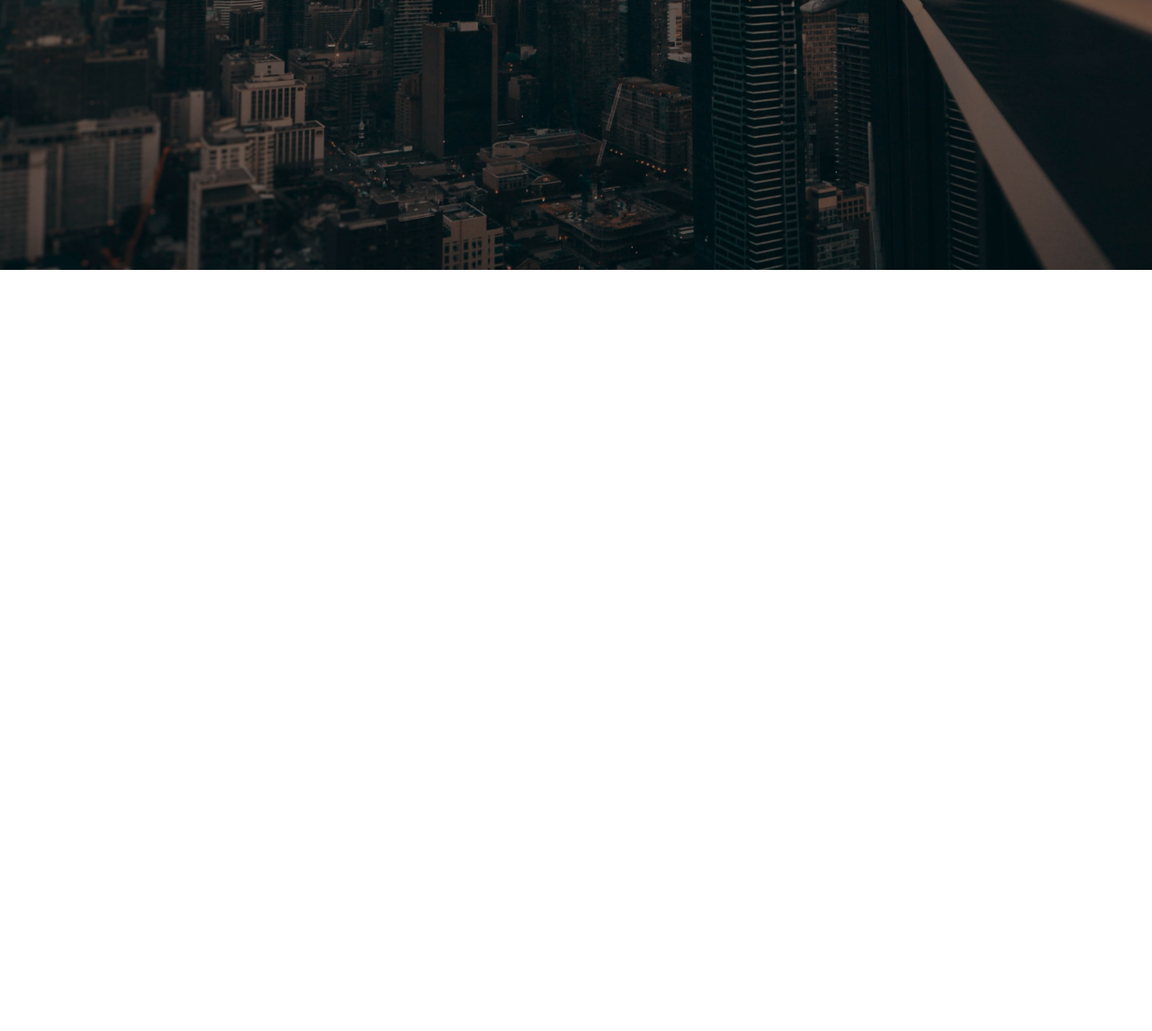
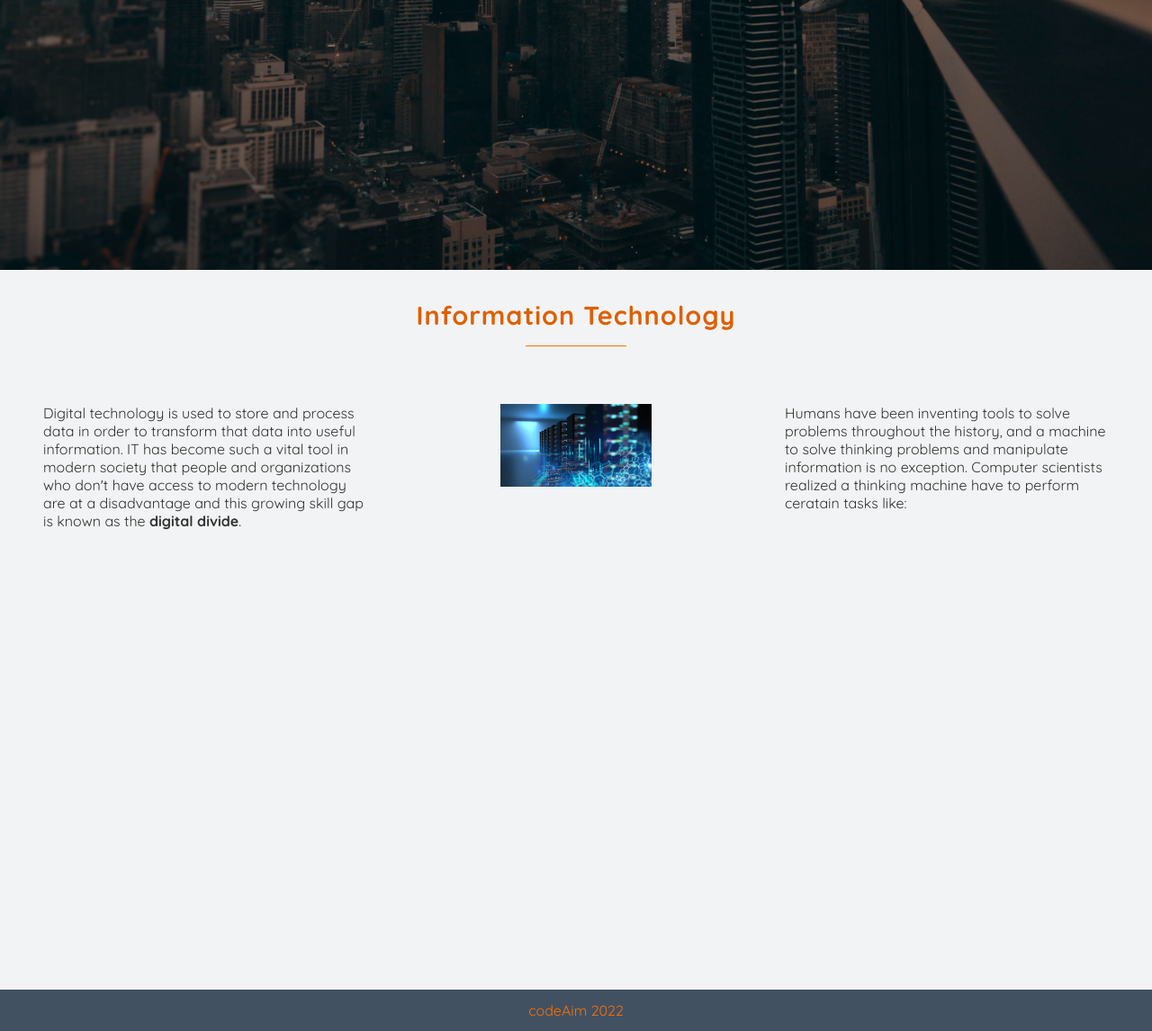
Before and after one commit to mahlqvist/mahlqvist.github.io, a plain HTML site: page index.html in a window 1280 px wide. Shown: the part 500-1646 px from the top of the page at 90% size. Before the commit the page ends 800 px from the top, so only its background shows below. Drawn offline with Linux system fonts and the light colour scheme.

Commit message:
updating early section with image

```diff
--- a/assets/css/style.css
+++ b/assets/css/style.css
@@ -30,6 +30,7 @@
 html, body {
     font-family: 'Quicksand', sans-serif;
     font-size: 16px;
+    scroll-behavior: smooth;
 }
 body::-webkit-scrollbar {
     width: .2rem;
@@ -40,6 +41,9 @@ body::-webkit-scrollbar-track {
 
 body::-webkit-scrollbar-thumb {
     background: hsl(210 8% 95% / 0.7);
+}
+h1, h2 {
+    text-align: center;
 }
 /* Header Section */
 header {
@@ -138,6 +142,7 @@ header {
     list-style-type: none;
     display: flex;
     background: hsl(0 0% 100% / .1);
+    border: 1px solid hsl(0 0% 0% / .1);
     border-radius: 2px;
 }
 .nav-item {
@@ -192,7 +197,7 @@ header {
         overflow: hidden;
     }
     .navbar.active {
-        height: 45vh;
+        height: 40vh;
         opacity: 1;
         pointer-events: all;
     }
@@ -229,5 +234,51 @@ header {
 }
 /* Section Early */
 #early {
-    height: 50vh;;
+    background: #f2f3f4;
+    color: #333;
+    height: 100vh;
+    padding: 2rem;
 }
+#early h2 {
+    font-size: 180%;
+    letter-spacing: 1px;
+    color: #dd6001;
+}
+#early h2::after {
+    content: '';
+    display: block;
+    width: 7rem;
+    height: 1px;
+    background: #fe6f02;
+    margin: 1rem auto;
+}
+#early .content {
+    margin: 1rem 0;
+}
+#early .content p,
+#early .content img {
+    padding: 1rem;
+}
+.it {
+    display: block;
+    width: 200px;
+    border-radius: 5px;
+    margin: 0 auto;
+}
+@media screen and (min-width: 680px) {
+    .content {
+        padding-top: 2rem;
+        display: grid;
+        gap: 20px;
+        grid-template-columns: repeat(3, 1fr);
+    }
+}
+/* Footer */
+footer {
+    background: hsl(211 28% 25% / .9);
+}
+footer p {
+    text-align: center;
+    color: #fe6f02;
+    padding: .8rem 0;
+}
--- a/index.html
+++ b/index.html
@@ -13,7 +13,7 @@
     <title>History of Computing</title>
 </head>
 <body>
-    <header>
+    <header id="home">
         <nav class="main-nav">
             <div class="img-box">
                 <img src="./assets/images/logo.png" alt="codeaim logo" class="logo">
@@ -22,8 +22,8 @@
                 <div class="bar"></div>
             </div>
             <ul class="navbar">
-                <li class="nav-item"><a href="#" class="nav-link">Home</a></li>
-                <li class="nav-item"><a href="#" class="nav-link">Early</a></li>
+                <li class="nav-item"><a href="#home" class="nav-link">Home</a></li>
+                <li class="nav-item"><a href="#early" class="nav-link">Early</a></li>
                 <li class="nav-item"><a href="#" class="nav-link">Middle</a></li>
                 <li class="nav-item"><a href="#" class="nav-link">Late</a></li>
             </ul>
@@ -33,6 +33,18 @@
             <div class="borders"></div>
         </div>
     </header>
+    <section id="early">
+        <h2>Information Technology</h2>
+        <div class="content">
+
+            <p>Digital technology is used to store and process data in order to transform that data into useful information. IT has become such a vital tool in modern society that people and organizations who don't have access to modern technology are at a disadvantage and this growing skill gap is known as the <strong>digital divide</strong>.</p>
+            <img src="./assets/images/it.jpg" alt="" class="it">
+            <p>Humans have been inventing tools to solve problems throughout the history, and a machine to solve thinking problems and manipulate information is no exception. Computer scientists realized a thinking machine have to perform ceratain tasks like:</p>
+        </div>
+    </section>
+    <footer>
+        <p>codeAim 2022</p>
+    </footer>
     <script src="./assets/js/burger.js"></script>
     <script src="./assets/js/typewriter.js"></script>
 </body>
```
Also changed, not shown: assets/images/it.jpg (added).
